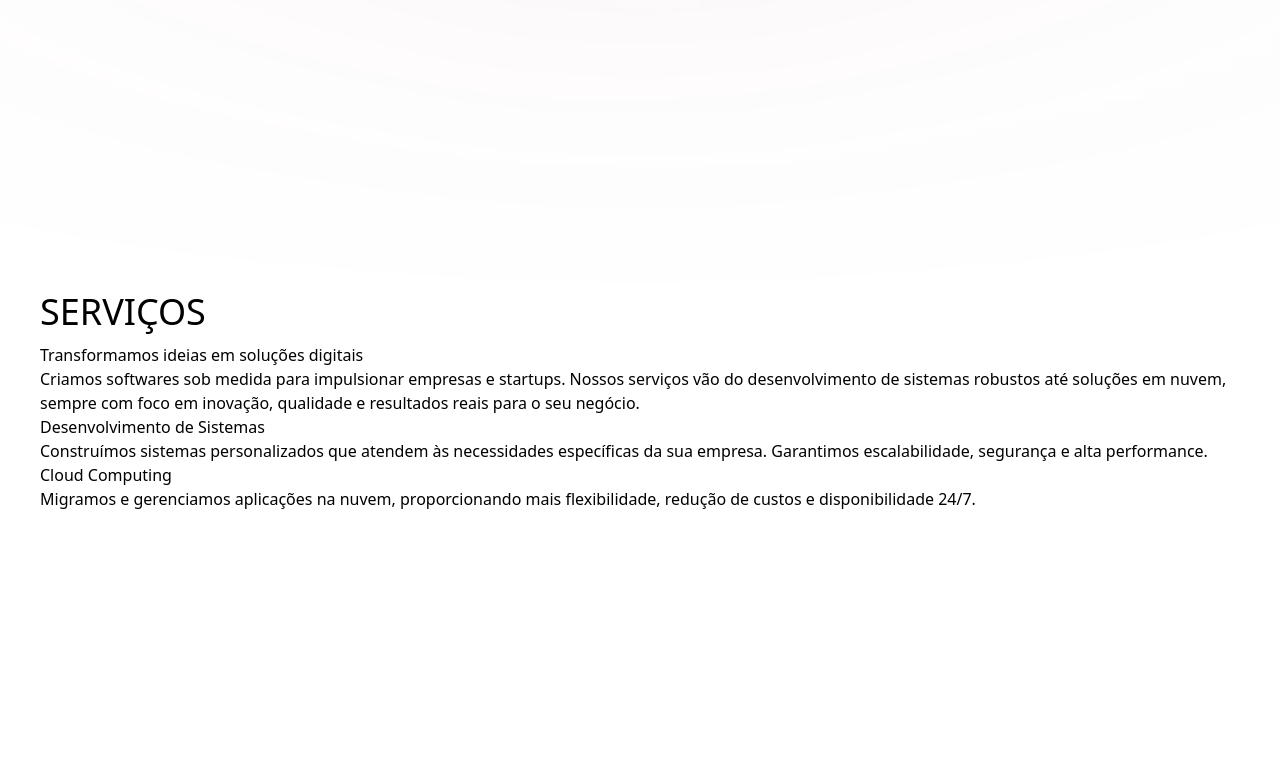
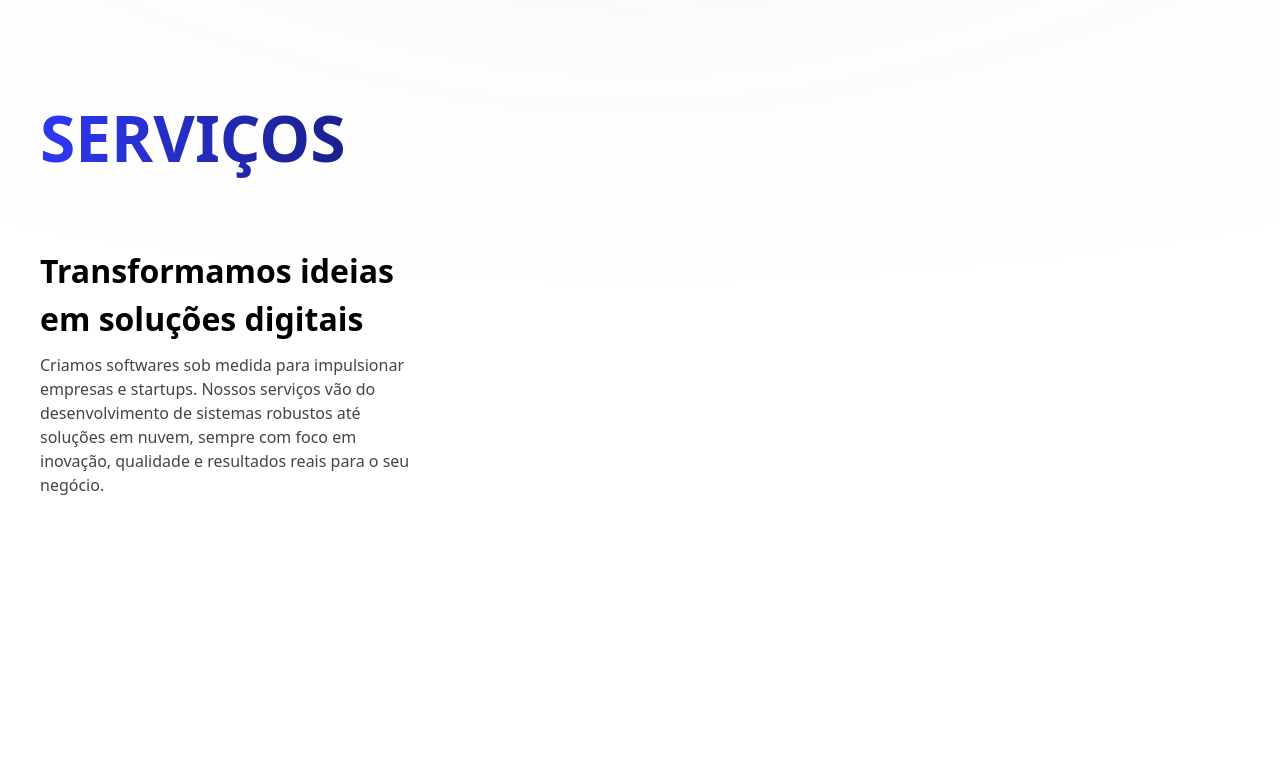
Before and after one commit to inovaSociety/inova---Projeto-3, a React (Vite) app in the folder inova/: page / in a window 1280 px wide. Shown: the part 877-1640 px from the top of the page. Built offline with nearby package versions, Linux system fonts and the light colour scheme; a web font is replaced by a local one.

Commit message:
Nova estilização da pagina services

```diff
--- a/inova/src/components/servicesLp/ServicesLp.jsx
+++ b/inova/src/components/servicesLp/ServicesLp.jsx
@@ -18,37 +18,22 @@ const ServicesLp = () => {
   return (
     < div className="fundo-service">
       <div className="services-container">
-        {/* Texto da esquerda */}
+
         <div className="services-text">
-          <h2>SERVIÇOS</h2>
-          <h3>Transformamos ideias em soluções digitais</h3>
+          <span className="nomeM"><h2>SERVIÇOS</h2></span>
+
+          <div className="texto-formt">
+            <h3>Transformamos ideias em soluções digitais</h3>
           <p>
             Criamos softwares sob medida para impulsionar empresas e startups.
             Nossos serviços vão do desenvolvimento de sistemas robustos até
             soluções em nuvem, sempre com foco em inovação, qualidade e resultados
             reais para o seu negócio.
           </p>
+          </div>
+
         </div>
 
-        {/* Cards de serviços */}
-        <div className="services-cards">
-          <div className="card">
-            <h4>Desenvolvimento de Sistemas</h4>
-            <p>
-              Construímos sistemas personalizados que atendem às necessidades
-              específicas da sua empresa. Garantimos escalabilidade, segurança e
-              alta performance.
-            </p>
-          </div>
-
-          <div className="card">
-            <h4>Cloud Computing</h4>
-            <p>
-              Migramos e gerenciamos aplicações na nuvem, proporcionando mais
-              flexibilidade, redução de custos e disponibilidade 24/7.
-            </p>
-          </div>
-        </div>
       </div>
 
     </div>
--- a/inova/src/components/servicesLp/Style.css
+++ b/inova/src/components/servicesLp/Style.css
@@ -1,10 +1,3 @@
-.title-service {
-  font-size: 70px;
-  text-align: end;
-  font-family: "tt-norms", sans-serif;
-  font-weight: 600;
-  margin-right: 480px;
-}
 
 .fundo-service{
   width: 100%;
@@ -15,6 +8,7 @@
   background: #fff;
   padding: 40px;
   box-sizing: border-box;
+
 }
 
 @media (max-width: 1910px) {
@@ -24,23 +18,49 @@
   }
 }
 
-h3{
-  padding-top: 0.25em;
+.services-container {
+  display: flex;
+  max-width: 1200px;
+  width: 100%;
+  gap: 50px;
 }
 
-.vertical-timeline-element-content {
-  padding: 2em 3em !important;
-}
+.texto-formt{
 
-#description{
-  margin: 1.5em 0 2em 0;
-}
+  width: 370px;          /* largura fixa da caixa */
+  height: 400px;
 
-.service-p{
- background-color: rgb(255, 255, 255);
+  overflow: hidden;
+  text-overflow: ellipsis;
+  word-wrap: break-word;
 
 }
 
-.linha-da-timeline{
+.services-text h2 {
+  font-size: 64px;
+  font-weight: bold;
+  margin-bottom: 1px;
+}
+
+.services-text h3 {
+  font-size: 32px;
+  font-weight: bold;
+  margin-bottom: 10px;
+}
+
+.services-text p {
+  font-size: 16px;
+ font-weight:500;
+  color: #444;
 
 }
+
+.nomeM {
+  display: inline-block;
+  transform: translateY(-60px); /* move para cima */
+  background: linear-gradient(90deg, #2E38F2 0%, #1B208C 100%);
+   -webkit-background-clip: text;
+  -webkit-text-fill-color: transparent;
+  background-clip: text; /* para browsers modernos */
+  color: transparent;
+}
```
